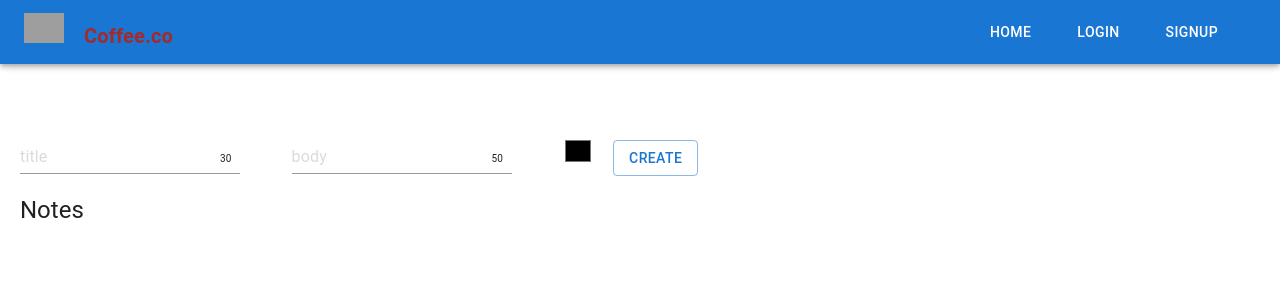
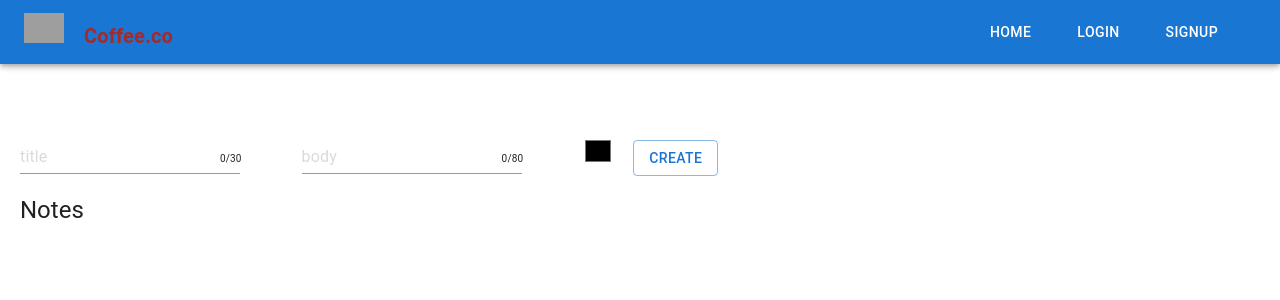
Before and after one commit to SujeetMainali/My-project, a React (Vite) app: page / in a window 1280 px wide. Shown: the top 300 px of the page. Built offline with nearby package versions, Linux system fonts and the light colour scheme; grey boxes are pictures that could not be loaded.

Commit message:
added: word limit

```diff
--- a/src/ui/organisms/Inputs.tsx
+++ b/src/ui/organisms/Inputs.tsx
@@ -1,9 +1,7 @@
 import { Box, Button, InputBase, Typography, styled } from "@mui/material";
-
 import { useState } from "react";
-import { NoteObject } from "../../interface/Interface";
+import { NoteObject, TITLE_LIMIT, BODY_LIMIT } from "../../interface/Interface";
 import { v4 as uuid } from "uuid";
-
 
 const Container = styled(Box)`
   & > * {
@@ -62,7 +60,7 @@ const Inputs: React.FC<ICreateNoteProps> = ({ addNotes }) => {
       return;
     }
     addNotes({ ...note, id: uuid() });
-    setNote(defaultObject)
+    setNote(defaultObject);
   };
   return (
     <>
@@ -73,15 +71,21 @@ const Inputs: React.FC<ICreateNoteProps> = ({ addNotes }) => {
             onChange={(e) => onValueChange(e)}
             name="title"
             value={note.title}
+            inputProps={{
+              maxLength: TITLE_LIMIT
+            }}
           ></InputBase>
-          <Box component="span">30</Box>
+          <Box component="span">{note.title.length}/{TITLE_LIMIT}</Box>
           <InputBase
             placeholder="body"
             onChange={(e) => onValueChange(e)}
             name="body"
             value={note.body}
+            inputProps={{
+              maxLength: BODY_LIMIT
+            }}
           ></InputBase>
-          <Box component="span">50</Box>
+          <Box component="span">{note.body.length}/{BODY_LIMIT}</Box>
           <InputBase
             type="color"
             defaultValue={"#000000"}
```
